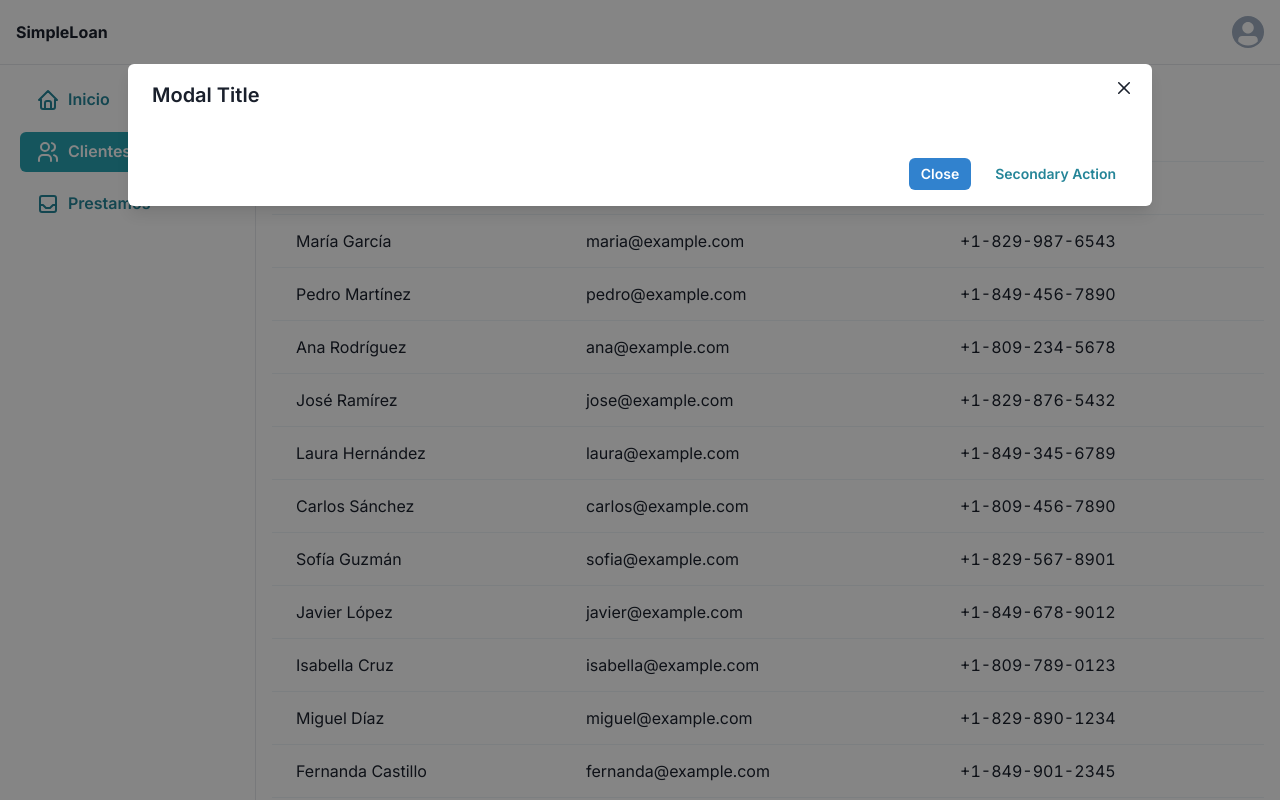
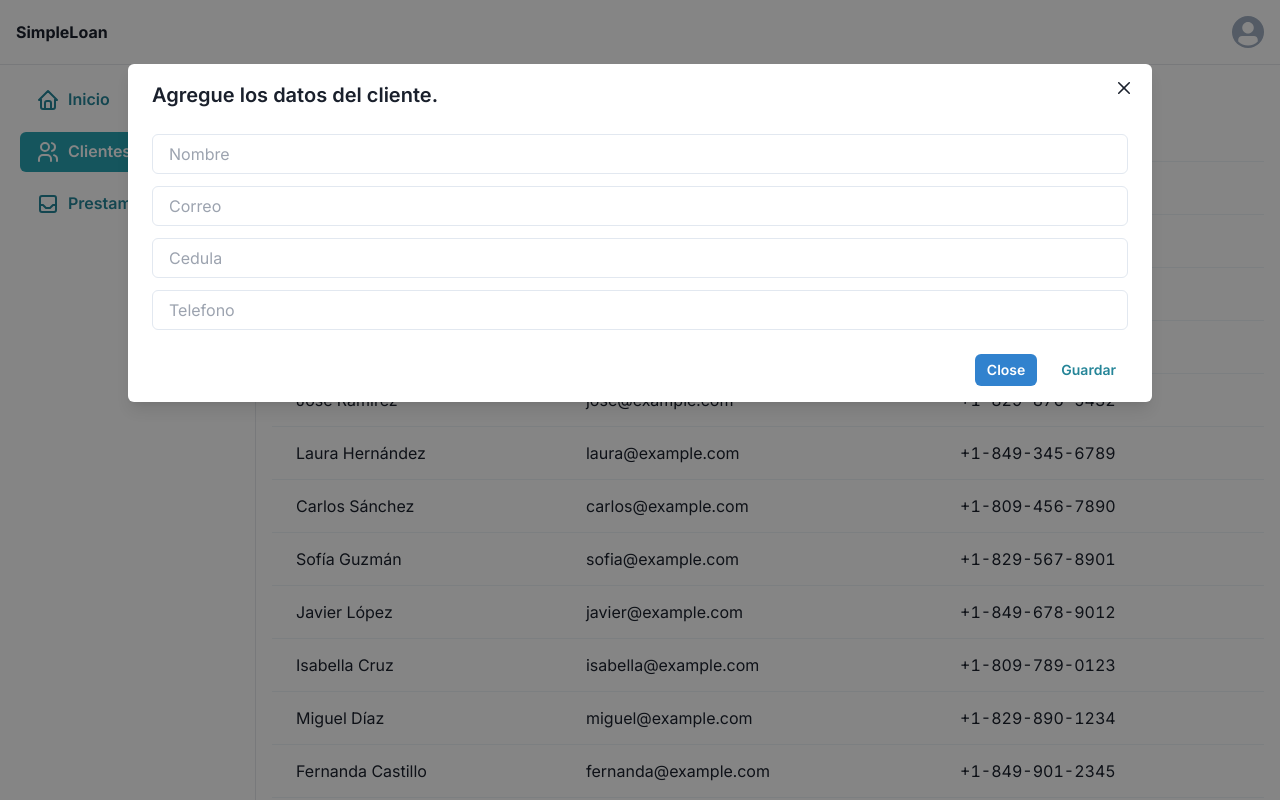
Before and after one commit to franklinogf/loan-app, a Next.js app: page /dashboard/clients in a window 1280 px wide. Both pictures are taken after a click on the button "Agregar cliente nuevo". Shown: the top 800 px of the page. Built offline with nearby package versions, Linux system fonts and the light colour scheme.

Commit message:
added section with inputs

```diff
--- a/src/components/dashboard/NewClientButton.tsx
+++ b/src/components/dashboard/NewClientButton.tsx
@@ -8,7 +8,8 @@ import {
   ModalFooter,
   ModalBody,
   ModalCloseButton,
-  useDisclosure
+  useDisclosure,
+  Input
 } from '@chakra-ui/react'
 import { IconPlus } from '@tabler/icons-react'
 export function NewClientButton() {
@@ -28,9 +29,16 @@ export function NewClientButton() {
       >
         <ModalOverlay />
         <ModalContent>
-          <ModalHeader>Modal Title</ModalHeader>
+          <ModalHeader>Agregue los datos del cliente.</ModalHeader>
           <ModalCloseButton />
-          <ModalBody />
+          <ModalBody>
+            <section className='space-y-3'>
+              <Input placeholder='Nombre' />
+              <Input placeholder='Correo' />
+              <Input placeholder='Cedula' />
+              <Input placeholder='Telefono' />
+            </section>
+          </ModalBody>
 
           <ModalFooter>
             <Button
@@ -40,7 +48,7 @@ export function NewClientButton() {
             >
               Close
             </Button>
-            <Button variant='ghost'>Secondary Action</Button>
+            <Button variant='ghost'>Guardar</Button>
           </ModalFooter>
         </ModalContent>
       </Modal>
```
